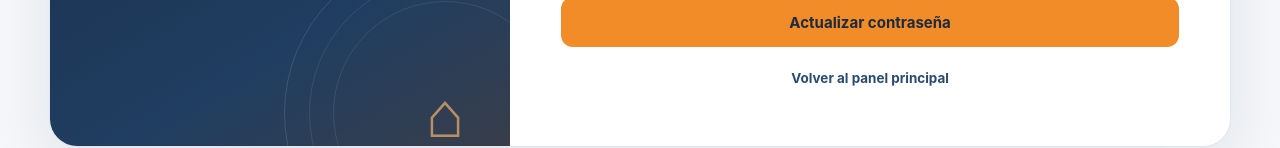
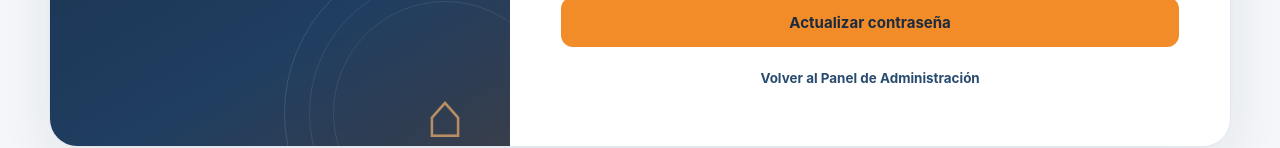
Before and after one commit to sro2005/my-app, a React (Vite) app: page /seguridad in a window 1280 px wide. Shown: the part 696-844 px from the top of the page. Built offline with nearby package versions, Linux system fonts and the light colour scheme; sample sign-in values are in the browser's storage.

Commit message:
ui: use role-specific security return navigation

```diff
--- a/src/components/ChangePassword.jsx
+++ b/src/components/ChangePassword.jsx
@@ -1,9 +1,11 @@
-import React, { useState } from 'react';
+import React, { useContext, useState } from 'react';
 import axios from 'axios';
 import FormPage from './FormPage';
 import { Link } from 'react-router-dom';
+import { AuthContext } from '../contexts/AuthContext';
 
 const ChangePassword = () => {
+  const { user } = useContext(AuthContext);
   const [currentPassword, setCurrentPassword] = useState('');
   const [newPassword, setNewPassword] = useState('');
   const [confirmPassword, setConfirmPassword] = useState('');
@@ -104,7 +106,7 @@ const ChangePassword = () => {
           </p>
         )}
       </form>
-      <p className="evh-form-alternate"><Link to="/home-page">Volver al panel principal</Link></p>
+      <p className="evh-form-alternate"><Link to="/home-page">{user?.role === 'admin' ? 'Volver al Panel de Administración' : 'Volver a Inicio'}</Link></p>
     </FormPage>
   );
 };
```
